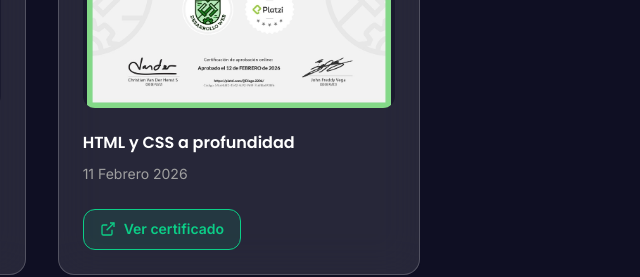
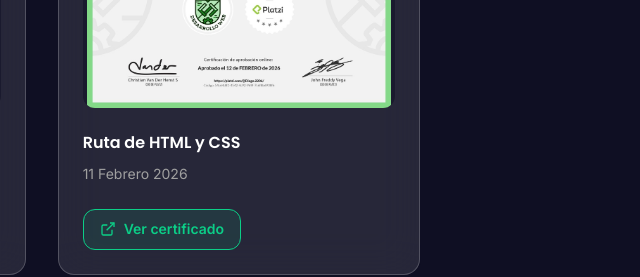
Before and after one commit to andre051223/Portafolio-Platzi, a website built with webpack: page platziProfile.html in a window 1280 px wide. Shown: the part 2920-3197 px from the top of the page, 401-1041 px from the left. Built offline with nearby package versions, Linux system fonts and the light colour scheme.

Commit message:
Actualizaicón de nombre de octava certificación

```diff
--- a/platziProfile.html
+++ b/platziProfile.html
@@ -294,7 +294,7 @@
         <div class="certification-card">
         <img src="img/HTML-CSS.png" alt="HTML y CSS a profundidad" class="cert-image">
         <div class="cert-info">
-            <h4 class="cert-title">HTML y CSS a profundidad</h4>
+            <h4 class="cert-title">Ruta de HTML y CSS</h4>
             <p class="cert-date">11 Febrero 2026</p>
         </div>
         <a href="https://platzi.com/p/Diego.2206/ruta/7040-ruta/diploma/detalle/" class="cert-link" target="_blank" rel="noopener">
```
